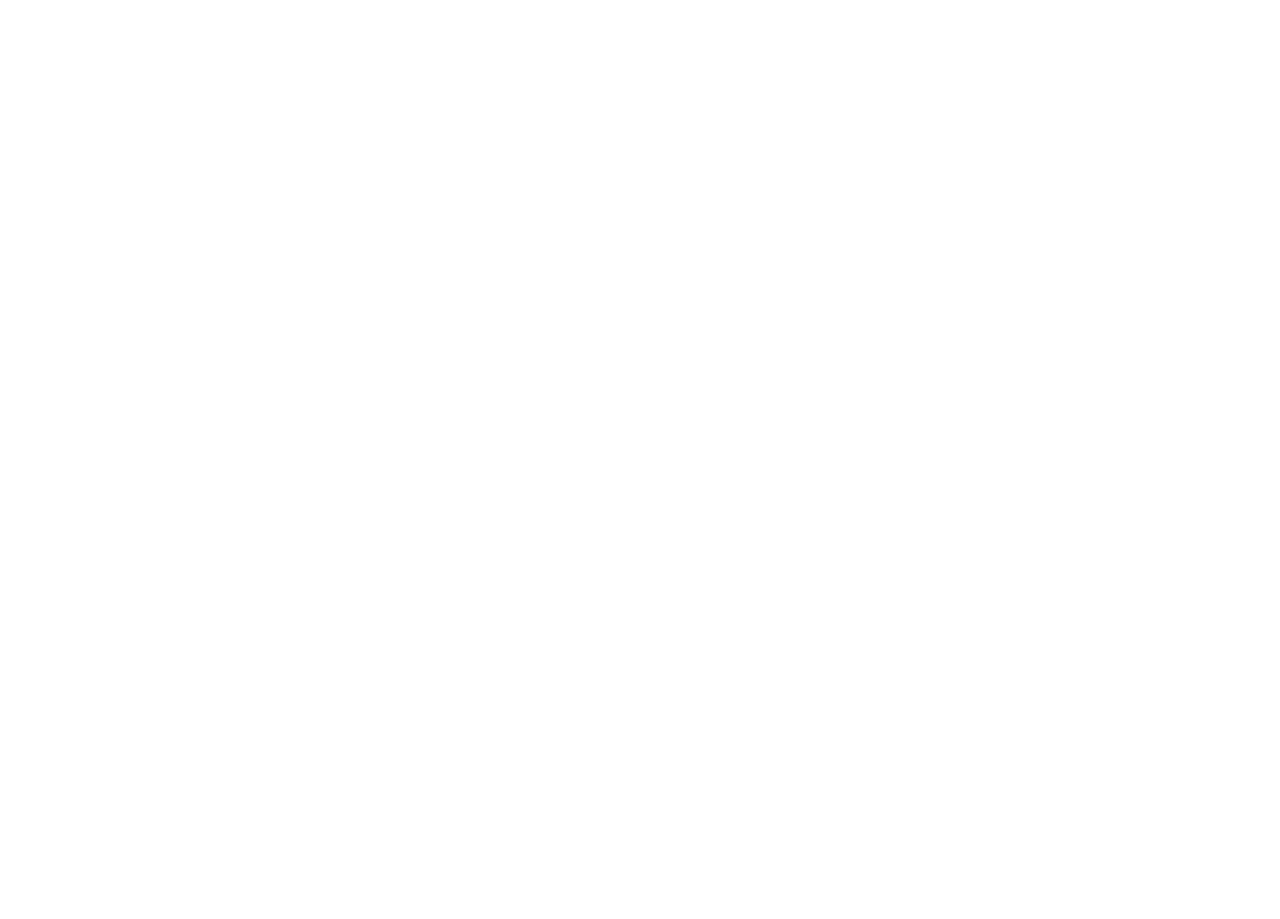
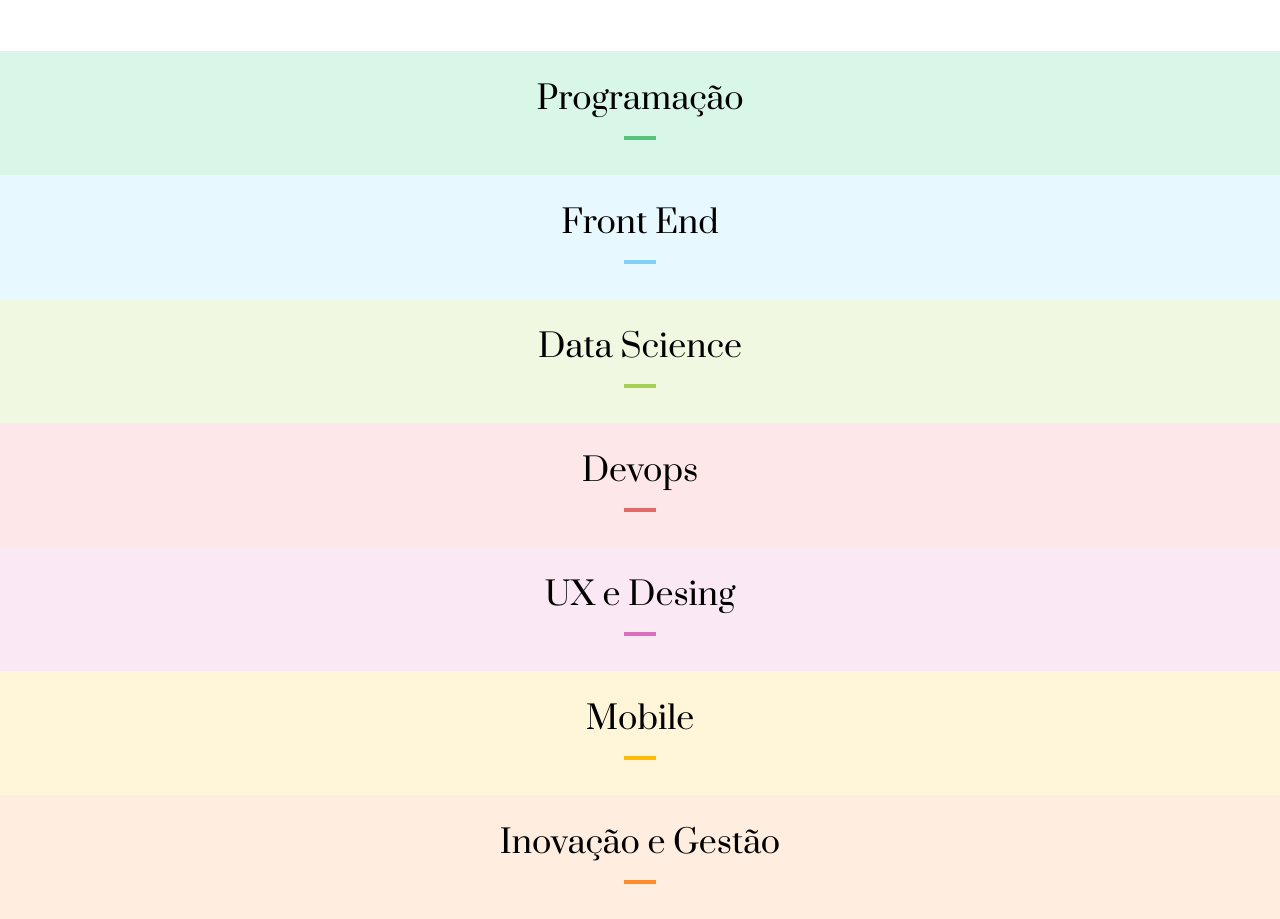
Before and after one commit to ledsouza/organo, a React (Vite) app: page / in a window 1280 px wide. Shown: the part 1340-2259 px from the top of the page. Before the commit the page ends 1391 px from the top, so only its background shows below. Built offline with nearby package versions, Linux system fonts and the light colour scheme.

Commit message:
implementando o compoenente Time

```diff
--- a/package.json
+++ b/package.json
@@ -12,7 +12,8 @@
   "dependencies": {
     "prop-types": "^15.8.1",
     "react": "^18.3.1",
-    "react-dom": "^18.3.1"
+    "react-dom": "^18.3.1",
+    "styled-components": "^6.1.11"
   },
   "devDependencies": {
     "@types/react": "^18.3.3",
--- a/src/App.jsx
+++ b/src/App.jsx
@@ -2,9 +2,48 @@
 import "./App.css";
 import Banner from "./components/Banner";
 import Form from "./components/Form";
+import Time from "./components/Time";
 
 function App() {
     const [colaboradores, setColaboradores] = useState([]);
+
+    const times = [
+        {
+            nome: "Programação",
+            corFundo: "#D9F7E9",
+            corDestaque: "#57C278",
+        },
+        {
+            nome: "Front End",
+            corFundo: "#E8F8FF",
+            corDestaque: "#82CFFA",
+        },
+        {
+            nome: "Data Science",
+            corFundo: "#F0F8E2",
+            corDestaque: "#A6D157",
+        },
+        {
+            nome: "Devops",
+            corFundo: "#FDE7E8",
+            corDestaque: "#E06B69",
+        },
+        {
+            nome: "UX e Desing",
+            corFundo: "#FAE9F5",
+            corDestaque: "#DB6EBF",
+        },
+        {
+            nome: "Mobile",
+            corFundo: "#FFF5D9",
+            corDestaque: "#FFBA05",
+        },
+        {
+            nome: "Inovação e Gestão",
+            corFundo: "#FFEEDF",
+            corDestaque: "#FF8A29",
+        },
+    ];
 
     const handleSubmit = (colaborador) => {
         console.log(colaborador);
@@ -14,6 +53,14 @@
         <>
             <Banner />
             <Form onSubmit={handleSubmit} />
+            {times.map((time) => (
+                <Time
+                    key={time.nome}
+                    nome={time.nome}
+                    corFundo={time.corFundo}
+                    corDestaque={time.corDestaque}
+                />
+            ))}
         </>
     );
 }
--- /dev/null
+++ b/src/components/Time/Time.css
@@ -0,0 +1,11 @@
+.time {
+    text-align: center;
+    padding: 32px;
+}
+
+.time h3 {
+    font-family: var(--fonte-titulo);
+    font-weight: 400;
+    font-size: 32px;
+    padding-bottom: 12px;
+}
--- /dev/null
+++ b/src/components/Time/index.jsx
@@ -0,0 +1,29 @@
+import "./Time.css";
+import PropTypes from "prop-types";
+import styled from "styled-components";
+
+const Line = styled.div`
+    display: inline-block;
+    width: 32px;
+    height: 4px;
+    background-color: ${(props) => props.color};
+    margin-top: 1px;
+    text-align: center;
+`;
+
+const Time = (props) => {
+    return (
+        <section className="time" style={{ backgroundColor: props.corFundo }}>
+            <h3>{props.nome}</h3>
+            <Line color={props.corDestaque} />
+        </section>
+    );
+};
+
+Time.propTypes = {
+    nome: PropTypes.string.isRequired,
+    corDestaque: PropTypes.string.isRequired,
+    corFundo: PropTypes.string.isRequired,
+};
+
+export default Time;
```
Also changed, not shown: 1 other file (tests, documents, lock files or other folders).
